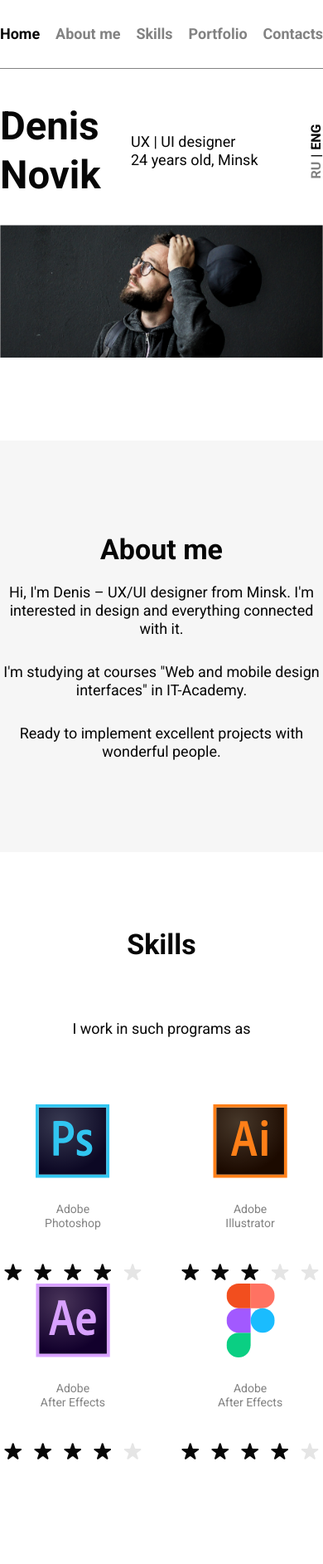
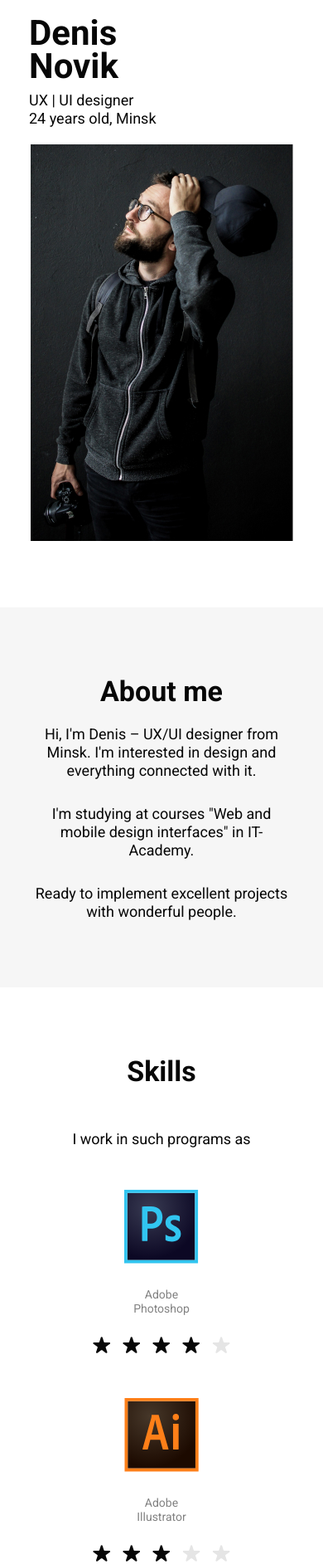
Before and after one commit to exploit-code/designer, a plain HTML site: page index.html in a window 390 px wide. Shown: the top 1885 px of the page at 83% size. Drawn offline with Linux system fonts and the light colour scheme.

Commit message:
added adaptive

```diff
--- a/index.html
+++ b/index.html
@@ -15,16 +15,15 @@
     <div class="header">
         <div class="container">
             <nav class="header-nav-list">
-                <div class="header-nav-list__item header-nav-list__item--active">Home</div>
-                <div class="header-nav-list__item">About me</div>
-                <div class="header-nav-list__item">Skills</div>
-                <div class="header-nav-list__item">Portfolio</div>
-                <div class="header-nav-list__item">Contacts</div>
+                <a class="header-nav-list__item header-nav-list__item--active" href="#">Home</a>
+                <a class="header-nav-list__item" href="#">About me</a>
+                <a class="header-nav-list__item" href="#">Skills</a>
+                <a class="header-nav-list__item" href="#">Portfolio</a>
+                <a class="header-nav-list__item" href="#">Contacts</a>
             </nav>
             <div class="header-about-info">
                 <div class="header-about-info__item header-about-info__item--name">Denis<br>Novik</div>
-                <div class="header-about-info__item header-about-info__item--info-about-me">UX | UI designer<br>24 years
-                    old, Minsk</div>
+                <div class="header-about-info__item header-about-info__item--info-about-me">UX | UI designer<br>24 years old, Minsk</div>
                 <div class="header-about-info__item header-about-info__item--lang">
                     <div class="header-about-info-lang-ru header-about-info-disabled">RU</div>
                     <div class="header-about-info-line">|</div>
@@ -35,6 +34,7 @@
                 <div class="container">
                     <div class="header-main-photo-box">
                         <img class="header-main-photo-box__item" src="./img/main-photo.jpg" alt="my-photo">
+                        <img class="header-main-photo-box__item--hidden" src="./img/vertical-main-photo.jpg" alt="my-photo">
                     </div>
                 </div>
             </div>
--- a/style.scss
+++ b/style.scss
@@ -29,8 +29,12 @@ body {
             line-height: 22px;
             font-weight: 700;
             color: $grey-color;
+            text-decoration: none;
 
             &--active {
+                color: $black-color;
+            }
+            &:hover{
                 color: $black-color;
             }
         }
@@ -76,6 +80,10 @@ body {
             max-height: 387px;
             width: 100%;
             object-fit: cover;
+        }
+
+        &__item--hidden {
+            display: none;
         }
     }
 }
@@ -202,6 +210,7 @@ body {
         display: inline-block;
         text-decoration: none;
         transition: 0.3s;
+
         &:hover {
             box-shadow: 0 0 10px $grey-color;
             transition: 0.3s;
@@ -209,22 +218,140 @@ body {
     }
 
     &__social-networks-box {
-        padding: 85px 0px 45px 0px;
+        padding: 45px 0px 45px 0px;
         max-width: 345px;
         display: flex;
         justify-content: space-between;
         margin: 0 auto;
     }
-    &-icon{
+
+    &-icon {
         transition: 0.3s;
     }
-    &-icon:hover{
+
+    &-icon:hover {
         transform: scale(1.1);
         transition: 0.3s;
     }
+
     &-description {
         font-size: 14px;
         line-height: 17px;
         color: $grey-color;
     }
 }
+
+//media for 1024
+@media (max-width: 1024px) {
+    .container {
+        max-width: 740px;
+    }
+}
+
+@media (max-width: 760px) {
+    .container {
+        max-width: 320px;
+    }
+
+    .header {
+        &-nav-list {
+            display: none;
+        }
+
+        &-about-info {
+            padding: 20px 0px 20px 0px;
+            flex-direction: column;
+            align-items: flex-start;
+
+            &__item--lang {
+                display: none;
+            }
+
+            &__item--name {
+                font-size: 42px;
+                line-height: 40px;
+            }
+            &__item--info-about-me{
+                padding-top: 10px;
+            }
+        }
+
+        &-main-photo-box {
+            justify-content: center;
+
+            &__item {
+                display: none;
+            }
+
+            &__item--hidden {
+                display: block;
+                width: 100%;
+                max-width: 317px;
+                object-fit: cover;
+            }
+        }
+
+    }
+
+    .about-me{
+        padding: 80px 0px;
+        margin-top: 80px;
+    }
+
+    .skils {
+        padding: 80px 0px 80px 0px;
+
+        &-app {
+            flex-direction: column;
+            padding: 0px;
+
+            &__item {
+                margin-bottom: 50px;
+
+                &:last-child {
+                    margin-bottom: 0px;
+                }
+            }
+        }
+        &-name-app{
+            padding: 25px 0px 25px 0px;
+        }
+
+        &__sub-heading {
+            padding: 50px 0px;
+        }
+    }
+
+    .portfolio {
+        padding-top: 80px;
+
+        &__heading {
+            padding-bottom: 80px;
+        }
+
+        &-description {
+            margin-top: 30px;
+        }
+    }
+
+    .contacts {
+        padding: 80px 0px;
+
+        &__social-networks-box {
+            max-width: 280px;
+        }
+
+        &__sub-heading {
+            padding: 35px 0px 45px 0px;
+        }
+        &__button{
+            width: 280px;
+        }
+    }
+}
+
+@media (max-width: 350px){
+    .container{
+        max-width: 300px;
+    }
+}
```
Also changed, not shown: img/vertical-main-photo.jpg (added), style.css, 1 other file.
